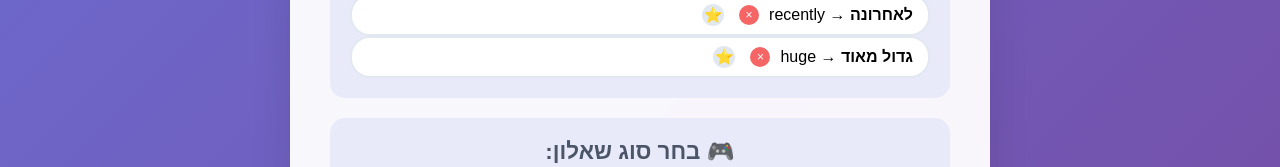
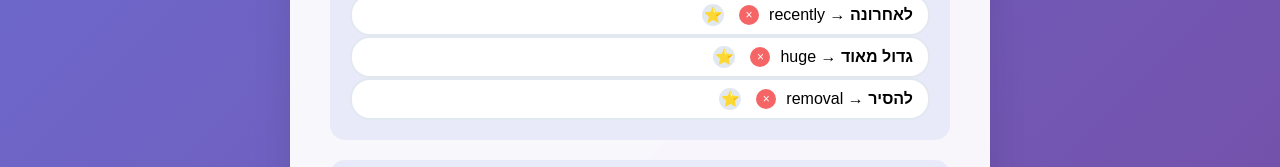
Before and after one commit to ROniLemda/english, a plain HTML site: page index.html in a window 1280 px wide. Shown: the part 1573-1740 px from the top of the page. Drawn offline with Linux system fonts and the light colour scheme.

Commit message:
Update index.html

```diff
--- a/index.html
+++ b/index.html
@@ -756,7 +756,8 @@
             { hebrew: 'גדל', english: 'growing' },
             { hebrew: 'במהירות', english: 'rapidly' },
             { hebrew: 'לאחרונה', english: 'recently' },
-            { hebrew: 'גדול מאוד', english: 'huge' }
+            { hebrew: 'גדול מאוד', english: 'huge' },
+            { hebrew: 'להסיר', english: 'removal' }
         ];
 
         let vocabulary = [];
```
